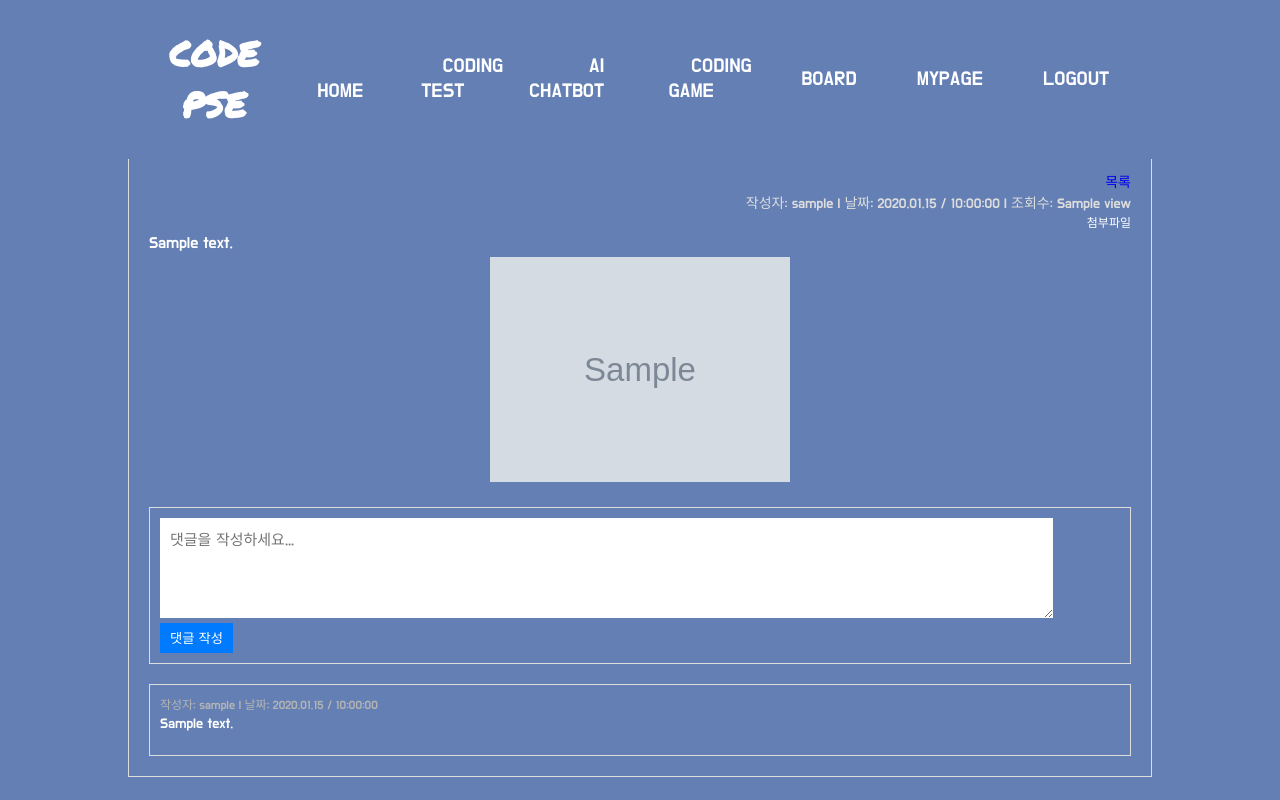
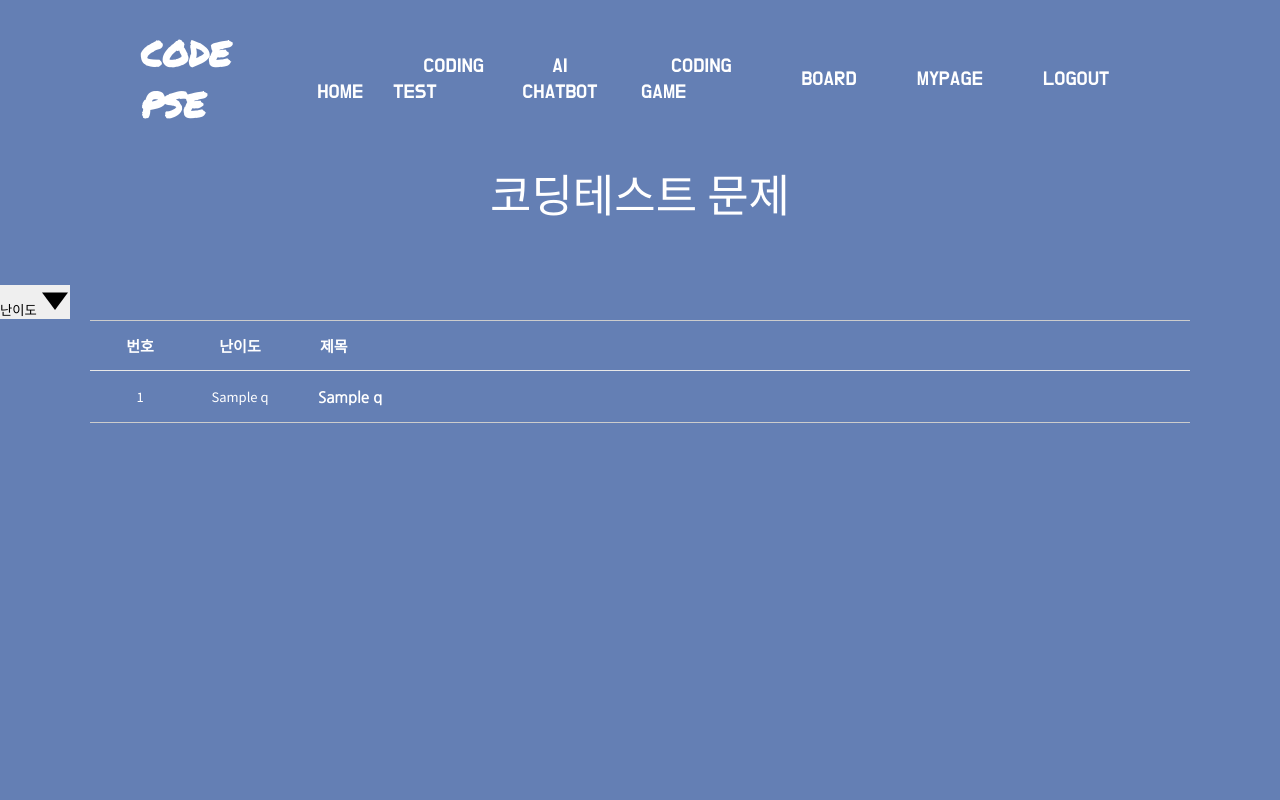
Before and after one commit to HBNU-SWUNIV/come-capstone23-pse, a Flask app: template 003 Code/codepse/app/templates/board_detail.html in a window 1280 px wide. Run offline with Flask 3, Linux system fonts and the light colour scheme; the template is opened without the code that fills it: values that come from a table or form of the project are taken from there, most other values are stand-ins (such as "Sample title", 1, 10 or a date in 2020); grey boxes marked "Sample" are stand-in pictures; one stand-in notice (Sample message) is shown; parts of the project's set-up code (start-up, migrations or seed data) failed here and were passed over.

Commit message:
checkbox

```diff
--- /dev/null
+++ b/003 Code/codepse/app/static/css/checkbox.css
@@ -0,0 +1,9 @@
+.menu-list {
+    display: none;
+    padding: 0;
+    list-style-type: none; /* 리스트 마커 제거 */
+}
+
+.menu-list.show {
+    display: block;
+}
--- a/003 Code/codepse/app/templates/board_detail.html
+++ b/003 Code/codepse/app/templates/board_detail.html
@@ -1,14 +1,11 @@
 <!DOCTYPE html>
-<html>
 <head>
-    <meta charset="utf-8">
-    <meta name="viewport" content="width=device-width, initial-scale=1">
-    <title>Codepse main</title>
+    <meta charset="uft-8">
+    <meta name="viewpoint" content="width=device-width, initial-scale=1">
+    <title>Coding Test</title>
 
 	<!--- cutom css line -->
-    <link href="{{ url_for('static', filename='css/board_detail.css') }}" rel="stylesheet">
     <link href="{{ url_for('static', filename='css/menu.css') }}" rel="stylesheet">
-
 
 
     <!--- box icons link -->
@@ -22,15 +19,17 @@
     <link href="https://fonts.googleapis.com/css2?family=Permanent+Marker&display=swap" rel="stylesheet">
     <link href="https://fonts.googleapis.com/css2?family=Do+Hyeon&display=swap" rel="stylesheet">
 
+    <!-- checkbox 스타일링 -->
+    <link href="{{ url_for('static', filename='css/checkbox.css') }}" rel="stylesheet">
+    <!-- checkbox 리스트 보이기 -->
+    <script>
+        function toggleOptions() {
+            var menuList = document.querySelector('.menu-list');
+            menuList.classList.toggle('show');
+        }
+    </script>
 </head>
 <body>
-    {% with messages = get_flashed_messages() %}
-    {% if messages %}
-        <script>
-            alert("{{ messages[0] }}");
-        </script>
-    {% endif %}
-    {% endwith %}
 
     <!--- header section -->
     <header>
@@ -49,8 +48,8 @@
                     <a href="/draggame">DRAG GAME</a>
                     <a href="/outputgame">OUTPUT GAME</a>
                 </div>
-                <li><a href="/board_list">BOARD</a></li>
               </li>
+              <li><a href="/board_list">BOARD</a></li>
               {% if current_user.is_authenticated %}
                 <!-- 로그인 한 사용자의 이름을 표시 -->
                 <li class="user-name">hello, {{ current_user.username }}</li>
@@ -61,98 +60,76 @@
 
         </ul>
     </header>
-    <title>board_detail</title>
-    <link href="{{ url_for('static', filename='css/board_detail.css') }}" rel="stylesheet">
+    <title>문제 목록</title>
+    <meta charset="UTF-8">
+    <link href="{{ url_for('static', filename='css/test_list.css') }}" rel="stylesheet">
+  </head>
+  <body>
+    <section class="notice">
+      <div class="page-title">
+        <div class="container">
+          <h3>코딩테스트 문제</h3>
+        </div>
+      </div>
 
-    <div class="post-details">
-        <!-- 임의 게시글 -->
-        <h2 class="post-title">{{ post.Board.title }}</h2>
+      <!-- checkbox 추가 -->
+      <div class="dropdown">
+        <button class="title" onclick="toggleOptions()"> <!-- 여기에 class="title" 추가 -->
+            난이도
+            <svg width="1.875rem" height="1.875rem" viewBox="0 0 9 6" fill="currentColor">
+                <path d="M4.5 6L8.39711 0.75H0.602886L4.5 6Z"></path>
+            </svg>
+        </button>
 
-        <div class="edit-delete-buttons">
-            <a href="/board_list">목록</a>
-        </div>
-
-            <!-- 게시글 작성자가 현재 로그인한 사용자와 동일한 경우 수정 및 삭제 버튼 표시 -->
-        {% if current_user.id == post.User.id %}
-        <div class="edit-delete-buttons">
-            <a href="{{ url_for('board.board_edit', board_id=post.Board.board_id) }}">수정</a>
-            <a href="{{ url_for('board.board_delete', board_id=post.Board.board_id) }}" onclick="return confirm('정말 삭제하시겠습니까?');">삭제</a>
-        </div>
-        {% endif %}
-        <div class="post-info">
-            <p>작성자: {{ post.User.username }} | 날짜: {{ post.Board.created_at.strftime('%Y.%m.%d / %H:%M:%S') }} | 조회수: {{ post.Board.view }}</p>
+        <ul class="menu-list">
+            <li class="item">
+                <label>
+                    <input name="levels" type="checkbox" value="0">
+                    하
+                </label>
+            </li>
+            <li class="item">
+                <label>
+                    <input name="levels" type="checkbox" value="1">
+                    중
+                </label>
+            </li>
+            <li class="item">
+                <label>
+                    <input name="levels" type="checkbox" value="2">
+                    상
+                </label>
+            </li>
+        </ul>
     </div>
 
-    <!-- 첨부된 파일이 있을 때만 '첨부파일' 텍스트 표시 -->
-    {% if post.Board.file_path %}
-        <p class="toggle-file-list"><span id="toggle-file-trigger">첨부파일</span></p>
-        <div class="file-list">
-            {% for filename in post.Board.file_path %}
-                <a href="{{ url_for('board.get_file', filename=filename) }}" download>{{ filename }}</a>
-                {% if not loop.last %}<br>{% endif %}
-            {% endfor %}
+      <!-- board list area -->
+      <div id="board-list">
+        <div class="container">
+          <table class="board-table">
+            <thead>
+              <tr>
+                <th scope="col" class="th-num">번호</th>
+                <th scope="col" class="th-num">난이도</th>
+                <th scope="col" class="th-title">제목</th>
+              </tr>
+            </thead>
+            <tbody>
+              {% for i in q_list %}
+              <tr>
+                <td>{{ i[0] }}</td> <!-- 문제 번호 -->
+                <td>{{ i[1] }}</td> <!-- 문제 난이도 -->
+                <th>
+                  <a href="{{ url_for('coding_test.test_view', q_id=i[0]) }}">{{ i[2] }}</a> <!--i[1]: 문제 이름-->
+ <!--i[1]: 문제 이름-->
+                  <p>{{ i[2] }}</p>
+                </th>
+              </tr>
+              {% endfor %}
+            </tbody>
+          </table>
         </div>
-    {% endif %}
-
-    <div class="post-content">
-        <pre>{{ post.Board.content }}</pre>
-    </div>
-
-    <!-- 첨부된 파일이 이미지인 경우 -->
-    {% for filename in post.Board.file_path %}
-        {% if filename.endswith(('.png', '.jpg', '.jpeg', '.gif')) %}
-        <div class="attached-image">
-            <img src="{{ url_for('board.get_file', filename=filename) }}" alt="Uploaded Image" width="300">
-        </div>
-        {% endif %}
-    {% endfor %}
-
-    <!-- 댓글 작성 폼 -->
-    <div class="comment-form-wrapper">
-        <form action="{{ url_for('board.add_comment', board_id=post.Board.board_id) }}" method="post">
-            {{ form.hidden_tag() }} <!-- CSRF 토큰 추가 -->
-            <textarea name="comment" placeholder="댓글을 작성하세요..." required></textarea>
-            <input type="submit" value="댓글 작성" class="edit-btn">
-        </form>
-    </div>
-
-        <!-- 댓글 목록 / 동적 생성 댓글 -->
-    <div class="comment-list-wrapper">
-        {% for comment, user in comments %}
-        <div class="comment">
-            <div class="comment-info-wrapper">
-                <p class="comment-info">
-                    작성자: {{ user.username }} |
-                    날짜:
-                    {% if comment.is_edited %}
-                        {{ comment.updated_at.strftime('%Y.%m.%d / %H:%M:%S') }} (수정됨)
-                    {% else %}
-                        {{ comment.created_at.strftime('%Y.%m.%d / %H:%M:%S') }}
-                    {% endif %}
-                </p>
-            </div>
-            <div class="comment-content-wrapper">
-                <p class="comment-content" id="commentContent{{ comment.comment_id }}">{{ comment.content }}</p>
-
-                <div class="comment-buttons">
-                    {% if current_user.id == user.id %}
-                        <button class="edit-btn" id="editBtn{{ comment.comment_id }}" onclick="showEditComment({{ comment.comment_id }})">수정</button>
-                        <form class="edit-comment-form" id="editCommentForm{{ comment.comment_id }}" action="{{ url_for('board.edit_comment', board_id=board_id, comment_id=comment.comment_id) }}" method="post" style="display: none;">
-                            {{ form.hidden_tag() }} <!-- CSRF 토큰 추가 -->
-                            <textarea name="comment" class="edit-comment-textarea" required>{{ comment.content }}</textarea>
-                            <input type="submit" value="저장">
-                            <button type="button" onclick="hideEditComment({{ comment.comment_id }})">취소</button>
-                        </form>
-                        <form id="deleteCommentForm{{ comment.comment_id }}" action="{{ url_for('board.delete_comment', board_id=board_id, comment_id=comment.comment_id) }}" method="post">
-                            {{ form.hidden_tag() }} <!-- CSRF 토큰 추가 -->
-                        <button type="submit" class="delete-btn" onclick="return confirm('정말 삭제하시겠습니까?');">삭제</button>
-                        </form>
-                    {% endif %}
-            </div>
-        </div>
-    </div>
-
-        {% endfor %}
-    <script src="{{ url_for('static', filename='js/board_detail.js') }}"></script>
-</body>
+      </div>
+    </section>
+  </body>
 </html>
```
Also changed, not shown: 003 Code/codepse/app/templates/board_detaill_origin.html (added, +158 -0 lines), 003 Code/codepse/app/templates/checkbox.html (added, +59 -0 lines).
